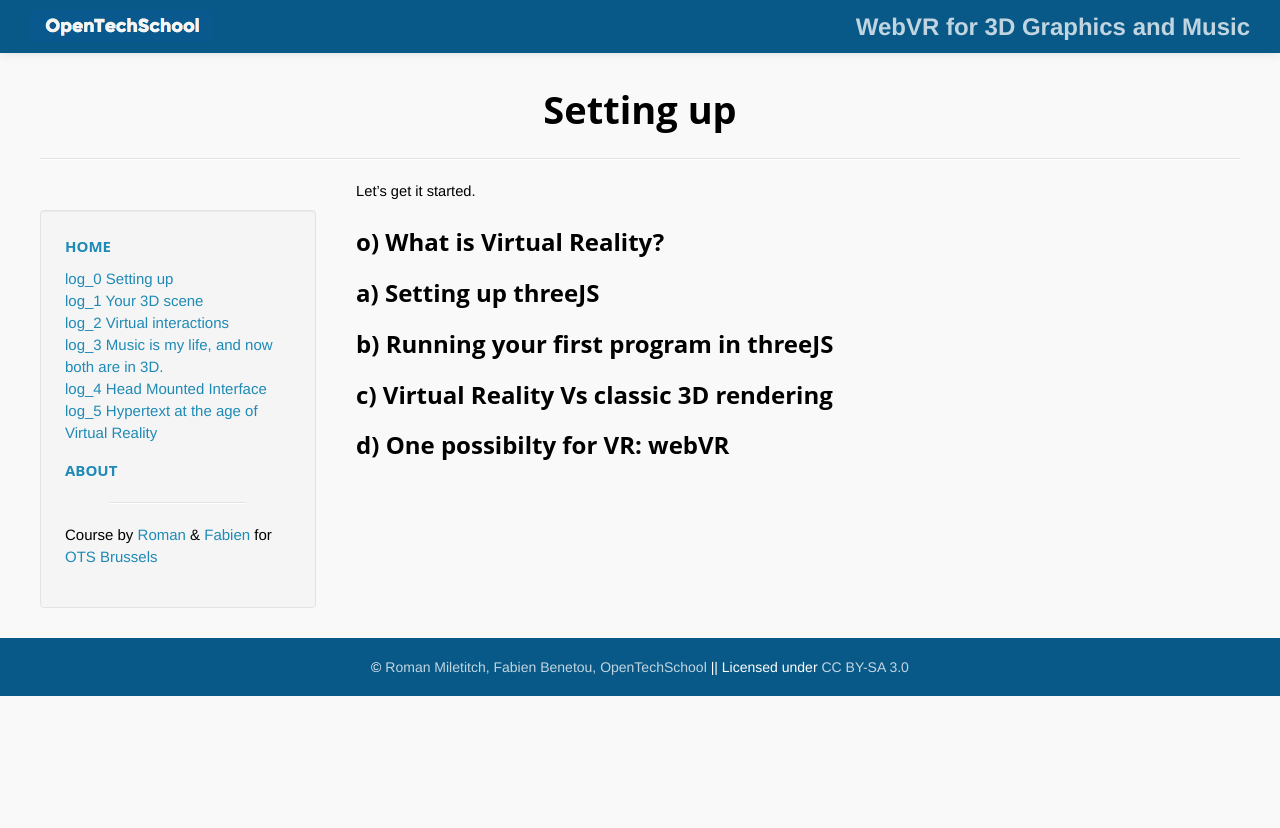
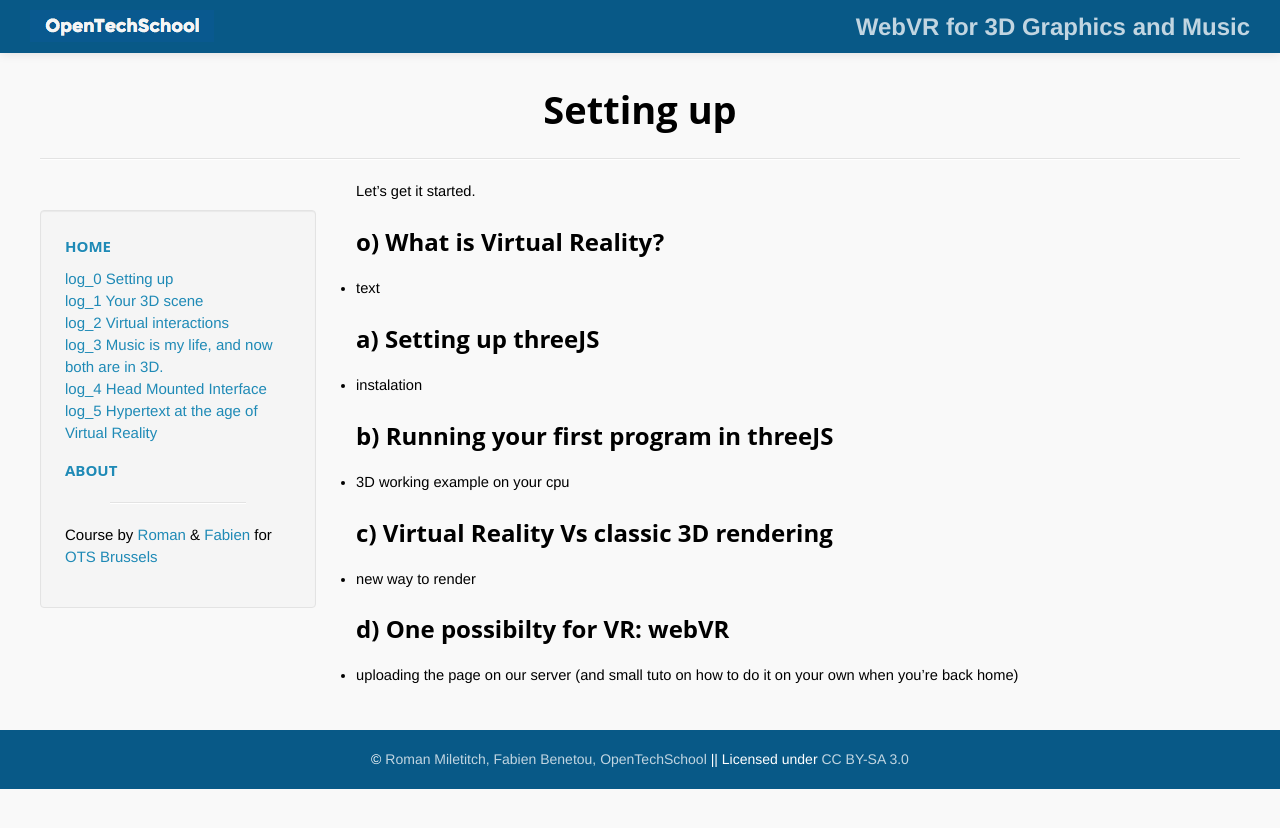
Before and after one commit to OpenTechSchool-Brussels/webVR-for-3D-graphics-and-music, a Jekyll site: the page built from Setting-up.markdown, in a window 1280 px wide. Shown: the top 828 px of the page. Built offline with Jekyll 4.4.1, drawn with Linux system fonts in a browser that asks for light colours; Markdown is read by kramdown in place of the engine named in the settings.

Commit message:
Update Setting-up.markdown

```diff
--- a/Setting-up.markdown
+++ b/Setting-up.markdown
@@ -9,11 +9,16 @@
 
 
 ## o) What is Virtual Reality?
+* text
 
 ## a) Setting up threeJS
+* instalation
 
 ## b) Running your first program in threeJS
+* 3D working example on your cpu
 
 ## c) Virtual Reality Vs classic 3D rendering
+* new way to render
 
 ## d) One possibilty for VR: webVR
+* uploading the page on our server (and small tuto on how to do it on your own when you're back home)
```
